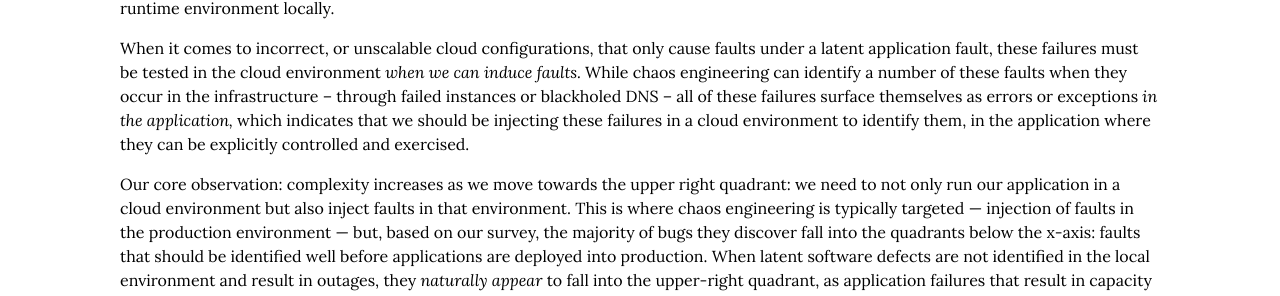
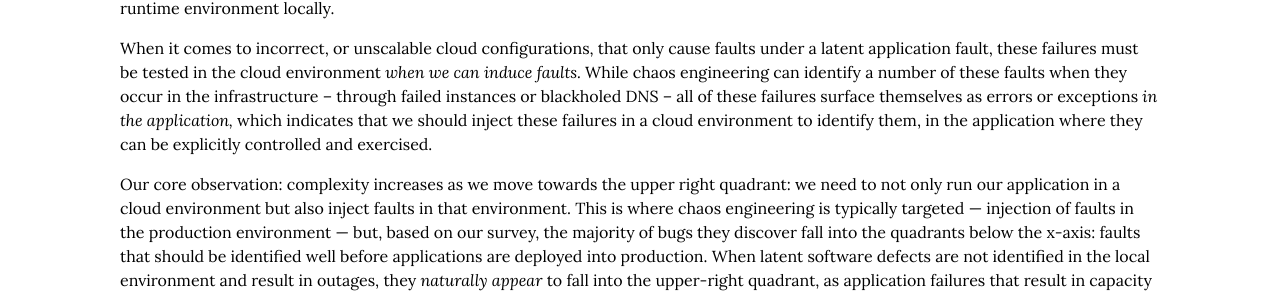
Before and after one commit to cmeiklejohn/cmeiklejohn.github.io, a Jekyll site: the page built from _posts/2022-03-19-understanding-faults.markdown, in a window 1280 px wide and 900 px high, scrolled down 5375 px. Shown: the part 150-446 px from the top of the window. Built offline with Jekyll 4.4.1, drawn with Linux system fonts in a browser that asks for light colours; some web fonts are replaced.

Commit message:
prototype

```diff
--- a/_posts/2022-03-19-understanding-faults.markdown
+++ b/_posts/2022-03-19-understanding-faults.markdown
@@ -127,7 +127,7 @@ When it comes to missing configurations, these can be detected locally in a deve
 
 However, when it comes to the problems of cloud configuration things change.  Incorrect or unscalable cloud configurations, where auto-scaling rules or concurrent execution limits are incorrect, can only be detected in the cloud environment: we do not have this cloud runtime available locally (e.g., AWS, GCP) to detect these issues, even if we used a load generator.  Since there is no way to run these services locally using those configurations, the only way to identify these issues is to run those configurations in the actual cloud environment under either actual or synthetic load.  We note that Azure has made some movement in this area by allowing them to run their serverless runtime environment locally.
 
-When it comes to incorrect, or unscalable cloud configurations, that only cause faults under a latent application fault, these failures must be tested in the cloud environment *when we can induce faults.*  While chaos engineering can identify a number of these faults when they occur in the infrastructure -- through failed instances or blackholed DNS -- all of these failures surface themselves as errors or exceptions *in the application,* which indicates that we should be injecting these failures in a cloud environment to identify them, in the application where they can be explicitly controlled and exercised.
+When it comes to incorrect, or unscalable cloud configurations, that only cause faults under a latent application fault, these failures must be tested in the cloud environment *when we can induce faults.*  While chaos engineering can identify a number of these faults when they occur in the infrastructure -- through failed instances or blackholed DNS -- all of these failures surface themselves as errors or exceptions *in the application,* which indicates that we should inject these failures in a cloud environment to identify them, in the application where they can be explicitly controlled and exercised.
 
 Our core observation: complexity increases as we move towards the upper right quadrant: we need to not only run our application in a cloud environment but also inject faults in that environment.  This is where chaos engineering is typically targeted — injection of faults in the production environment — but, based on our survey, the majority of bugs they discover fall into the quadrants below the x-axis: faults that should be identified well before applications are deployed into production.  When latent software defects are not identified in the local environment and result in outages, they *naturally appear* to fall into the upper-right quadrant, as application failures that result in capacity overloads, when they *actually originate* from the lower-right quadrant, simple application errors that could have been detected through more rigorous software testing before deployment.
 
```
